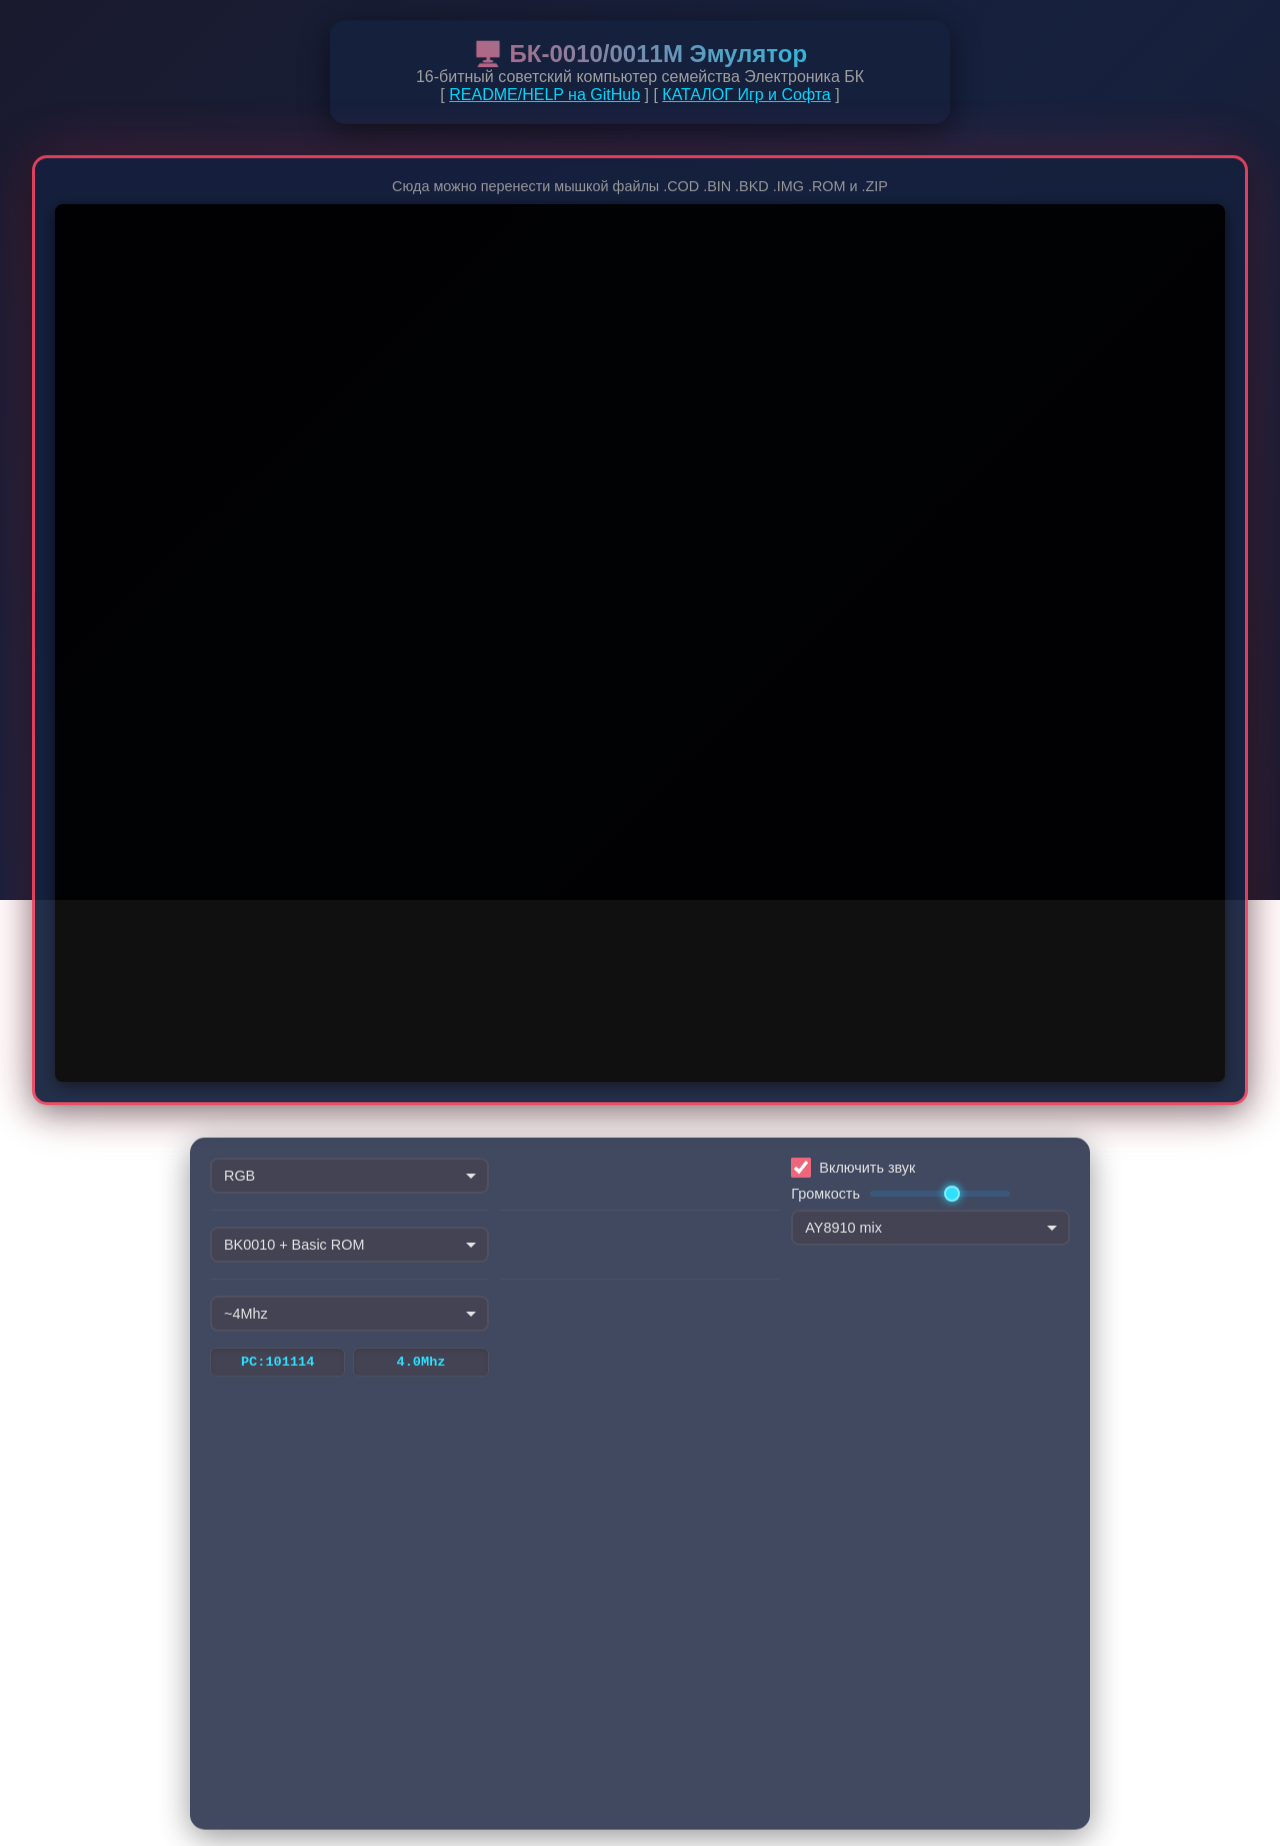
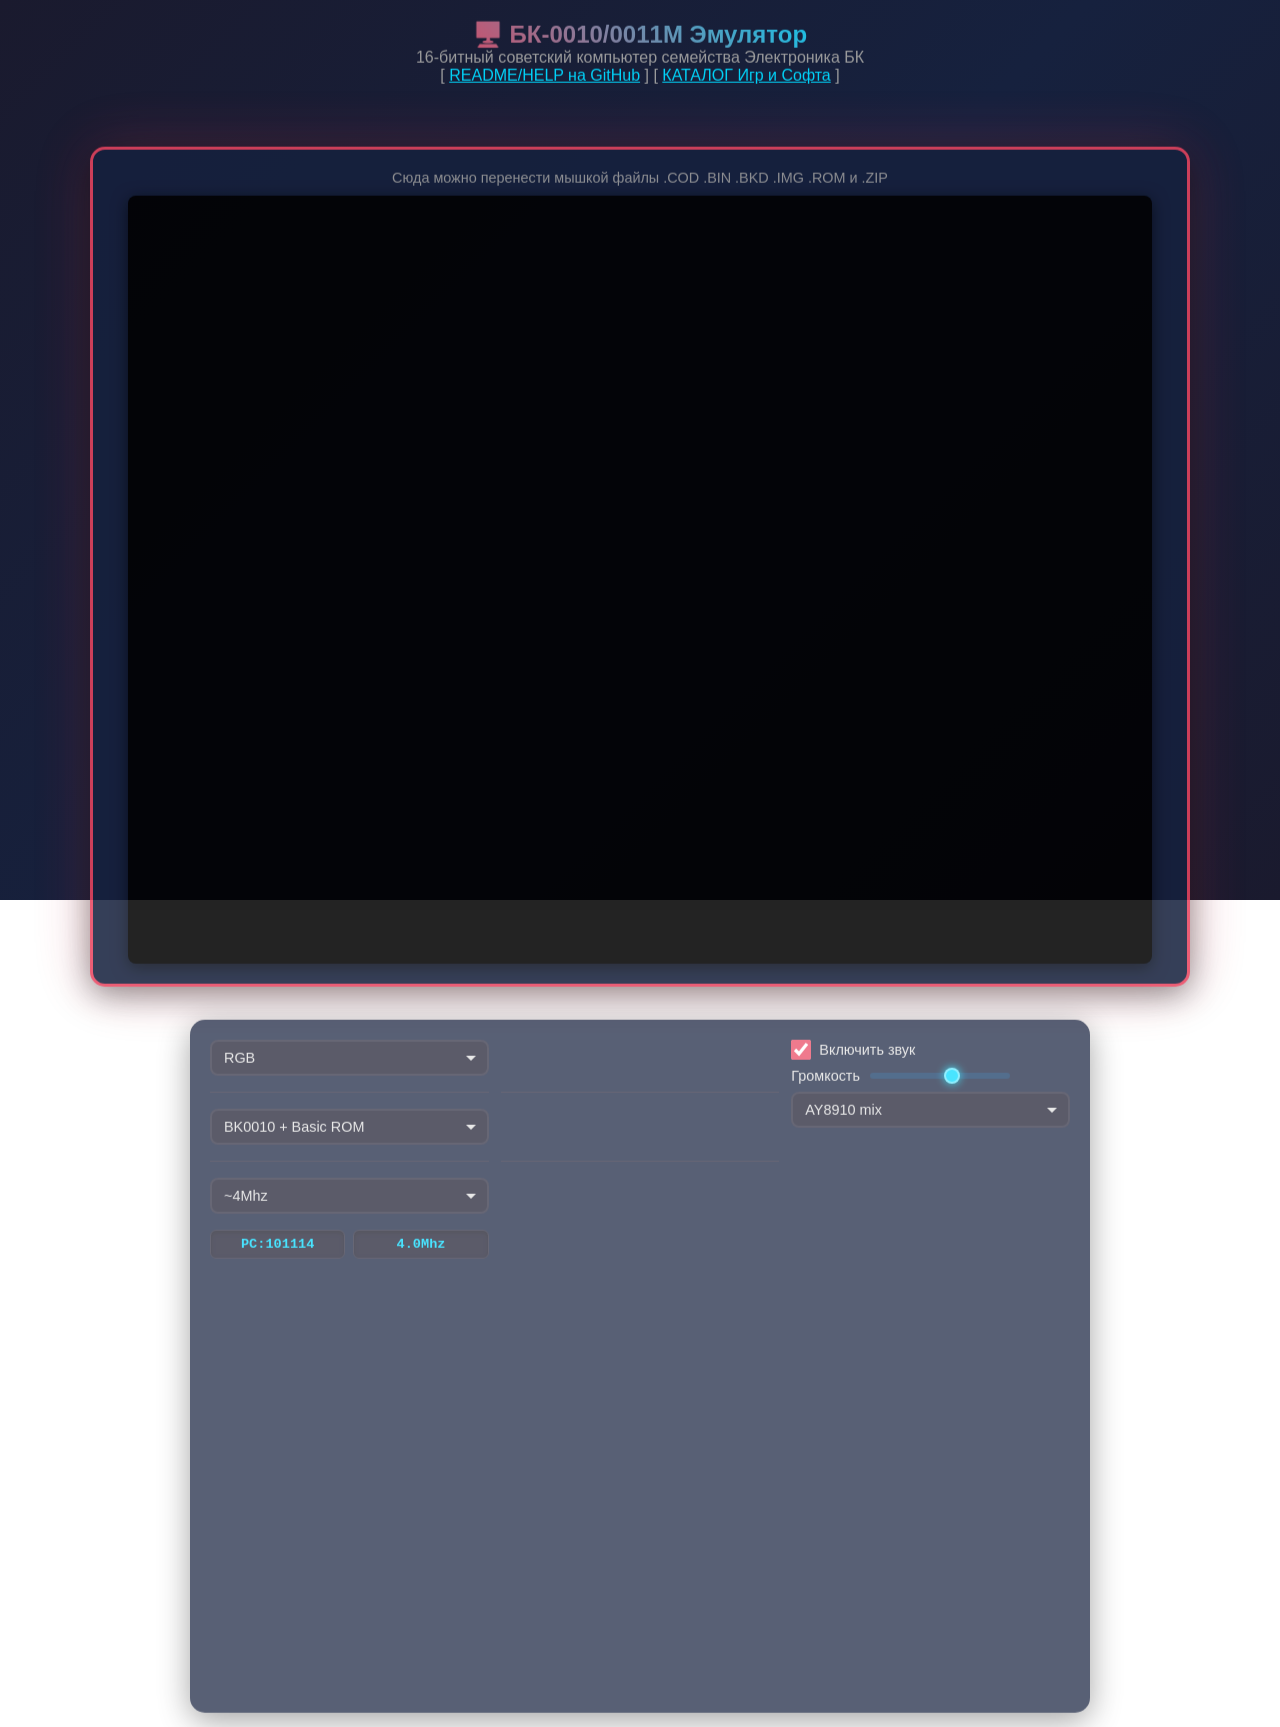

updates, bugfixes, refactoring: emulator canvas size updated to 1024×768 and screenshot filename fix

--- a/emulator/content/styles-modern.css
+++ b/emulator/content/styles-modern.css
@@ -79,12 +79,7 @@ a:hover {
 /* Header - Заголовок */
 .emulator-header {
     text-align: center;
-    padding: 20px;
-    background: var(--bg-secondary);
-    border-radius: 15px;
-    box-shadow: 0 8px 32px var(--shadow-color);
-    width: 50%;
-    max-width: 1200px;
+    padding-bottom: 30px;
 }
 
 .emulator-header h1 {
@@ -103,14 +98,12 @@ a:hover {
 
 /* ============================================== */
 /* Canvas Container - Контейнер канваса */
-/* Адаптивная ширина: 720p–5k (ограничено 1600px для читаемости) */
+/* Ширина под логический экран 1024px + отступы; точное вписывание в окно — resizeDropfile() */
 /* ============================================== */
 #dropfile {
     position: relative;
     width: 100%;
-    /* Базовое ограничение ширины: по ширине окна и максимум 1600px.
-       Вертикальное вписывание дорабатывается в JS (resizeDropfile()). */
-    max-width: min(1600px, 95vw);
+    max-width: min(1100px, 95vw);
     background: var(--bg-secondary);
     border: 3px solid var(--canvas-border);
     border-radius: 15px;
@@ -162,7 +155,7 @@ a:hover {
     transform: scale(1.02);
 }
 
-/* Полноэкранный режим: fullscreen для контейнера #dropfile, внутри центрируется #BK_canvas (4:3) */
+/* Полноэкранный режим: fullscreen для контейнера #dropfile; размер канваса задаёт JS (масштаб вверх допустим) */
 #dropfile:fullscreen,
 #dropfile:-webkit-full-screen,
 #dropfile:-moz-full-screen,
@@ -184,8 +177,9 @@ a:hover {
 #dropfile:-webkit-full-screen #BK_canvas,
 #dropfile:-moz-full-screen #BK_canvas,
 #dropfile:-ms-fullscreen #BK_canvas {
-    max-width: 100vw;
-    max-height: 100vh;
+    /* Сброс ограничений окна: upscale только в fullscreen (inline width/height из applyFullscreenLayout) */
+    max-width: 100vw !important;
+    max-height: 100vh !important;
 }
 
 #dropfile:fullscreen #filesloaded {
@@ -199,13 +193,17 @@ a:hover {
     font-weight: 500;
 }
 
-/* BK Canvas: внутреннее разрешение 512×256 или 256×256, вывод в пропорции 4:3 как на мониторе/ТВ БК */
+/* BK Canvas: буфер 512×256; логически 1024×768 (точный размер задаёт syncCanvasDisplaySize в app.js) */
 #BK_canvas {
     display: block;
-    width: 100%;
-    height: auto;
-    aspect-ratio: 4 / 3;
+    margin-left: auto;
+    margin-right: auto;
+    aspect-ratio: 1024 / 768;
+    width: min(1024px, 100%);
     max-width: 100%;
+    height: auto;
+    image-rendering: crisp-edges;
+    image-rendering: pixelated;
     border-radius: 8px;
     background: #000;
     box-shadow: 0 4px 16px rgba(0, 0, 0, 0.6);
